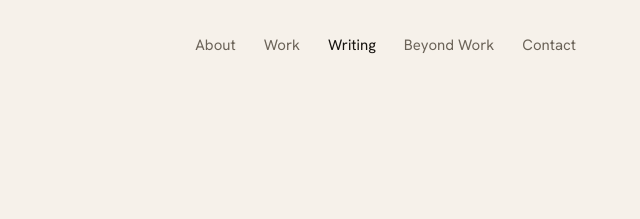
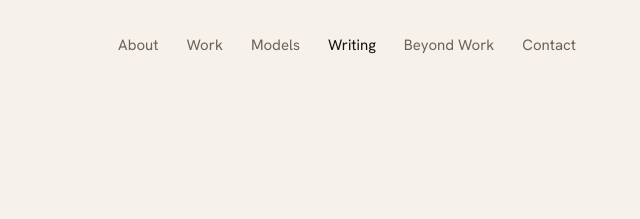
Before and after one commit to mazbeiramee/maziarbeiramee.com, a plain HTML site: page writing/financial-self-determination/index.html in a window 1280 px wide. Shown: the top 219 px of the page, 600-1240 px from the left. Drawn offline with Linux system fonts and the light colour scheme.

Commit message:
Add Venture Models page (writing nav links)

```diff
--- a/writing/financial-self-determination/index.html
+++ b/writing/financial-self-determination/index.html
@@ -34,8 +34,8 @@
 <a class="skip" href="#main">Skip to content</a>
 <header class="site-header wrap">
   <a class="brand" href="/">Maziar Beiramee</a>
-  <details class="menu"><summary aria-label="Menu">Menu</summary><nav aria-label="Primary"><a href="/about/">About</a><a href="/work/">Work</a><a href="/writing/" aria-current="page">Writing</a><a href="/beyond/">Beyond Work</a><a href="/contact/">Contact</a></nav></details>
-  <nav class="desk-nav" aria-label="Primary"><a href="/about/">About</a><a href="/work/">Work</a><a href="/writing/" aria-current="page">Writing</a><a href="/beyond/">Beyond Work</a><a href="/contact/">Contact</a></nav>
+  <details class="menu"><summary aria-label="Menu">Menu</summary><nav aria-label="Primary"><a href="/about/">About</a><a href="/work/">Work</a><a href="/models/">Models</a><a href="/writing/" aria-current="page">Writing</a><a href="/beyond/">Beyond Work</a><a href="/contact/">Contact</a></nav></details>
+  <nav class="desk-nav" aria-label="Primary"><a href="/about/">About</a><a href="/work/">Work</a><a href="/models/">Models</a><a href="/writing/" aria-current="page">Writing</a><a href="/beyond/">Beyond Work</a><a href="/contact/">Contact</a></nav>
 </header>
 <main id="main" class="wrap">
 
```
Also changed, not shown: writing/index.html (+2 -2 lines), writing/why-compute-is-eating-the-world/index.html (+2 -2 lines).
